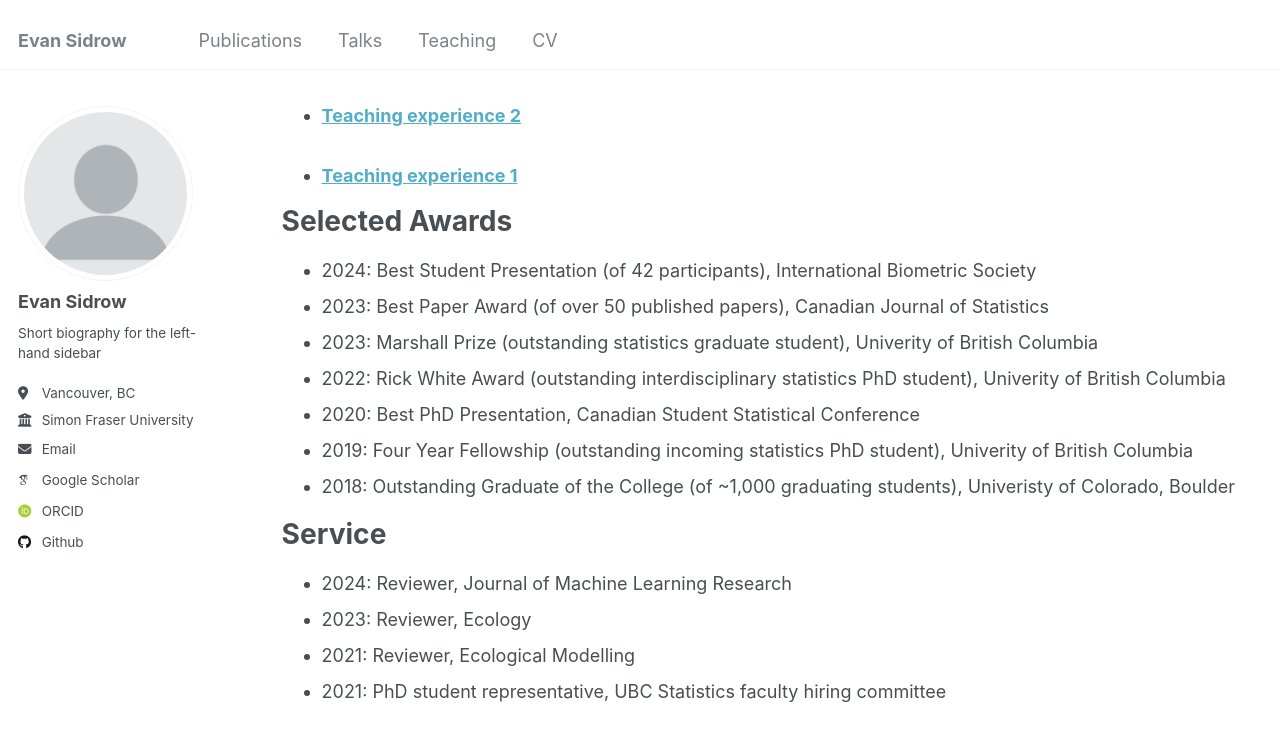
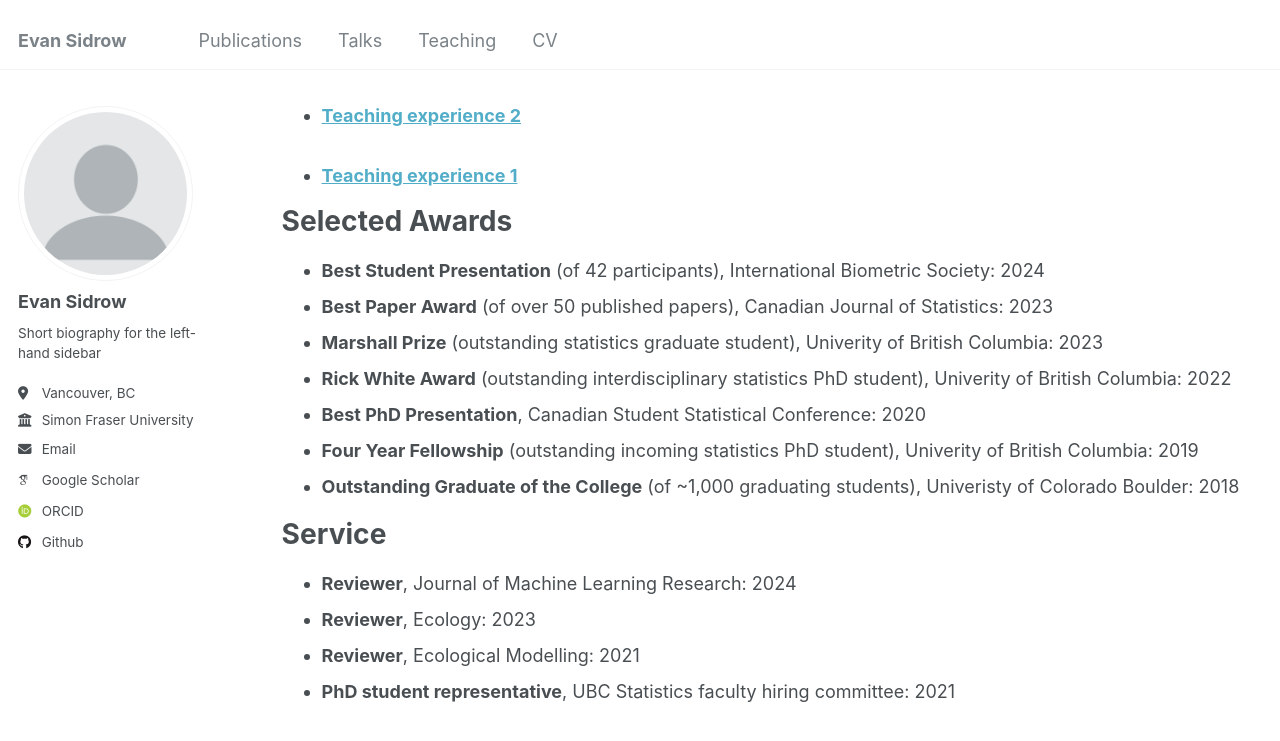
Before and after one commit to EvanSidrow/EvanSidrow.github.io, a Jekyll site: the page built from _pages/cv.md, in a window 1280 px wide and 900 px high, scrolled down 2291 px. Shown: the top 741 px of the window. Built offline with Jekyll 4.4.1, drawn with Linux system fonts in a browser that asks for light colours; some web fonts are replaced; some of the changed text lies outside the part shown.

Commit message:
Update cv.md

```diff
--- a/_pages/cv.md
+++ b/_pages/cv.md
@@ -22,31 +22,31 @@ Education
 
 Work experience
 ======
-* Oct 2024 - Present: **Distinguished Postdoctoral Research Fellow**, Simon Fraser University
+* **Distinguished Postdoctoral Research Fellow**, Simon Fraser University: Oct 2024 - Present
   * Develop variational Bayesian inference techniques over phylogenetic trees
   * Classify killer whale audio data using deep learning architectures in PyTorch
   * Experience parallelizing thousands of experiments on remote cluster
 
-* Dec 2021 - Oct 2024: **Senior Statistical Consultant**, University of British Columbia
+* **Senior Statistical Consultant**, University of British Columbia: Dec 2021 - Oct 2024
   * Assisted clients with formulating research questions and study designs
   * Implemented statistical and machine learning methods including clustering analysis, NLP, mixed effects models, and longitudinal analysis
   * Interdisciplinary clients (e.g., medicine, oceanography, political science)
   * Wrote technical reports to communicate recommendations
 
-* Jun 2018 - Jun 2019: **Data Scientist II**, Seagate Technology
+* **Data Scientist II**, Seagate Technology: Jun 2018 - Jun 2019
   * Developed deep learning architectures (e.g., LSTMs and autoencoders) to diagnose anomalies in high-dimensional time series sensor data
   * Created application to automatically query multiple databases and detect hard drive manufacturing errors
 
-* Summer 2017:  **Data Scientist Intern**, Code42 Software
+* **Data Scientist Intern**, Code42 Software: Summer 2017
   * Used machine learning (DBSCAN, SVM) to find anomalies in IP addresses
   * Traced and plotted the file history within the company using Python
   * Extensive use of Pandas and Spark on an AWS EMR cluster
 
 Technical Skills
 ======
-* Programing Languages:
+* **Programing Languages**:
   * Python (numpy, scikit-learn, matplotlib, scipy, pandas, pyspark, tensorflow, keras, pytorch), R (dplyr, ggplot, Rcpp), MATLAB, Julia, SQL, C/C++
-* Software Tools:
+* **Software Tools**:
   * Git, Mathematica, LaTeX, OSX, Windows, Linux
 
 Publications
@@ -69,17 +69,17 @@ Teaching
 
 Selected Awards
 ======
-* 2024: Best Student Presentation (of 42 participants), International Biometric Society
-* 2023: Best Paper Award (of over 50 published papers), Canadian Journal of Statistics
-* 2023: Marshall Prize (outstanding statistics graduate student), Univerity of British Columbia
-* 2022: Rick White Award (outstanding interdisciplinary statistics PhD student), Univerity of British Columbia
-* 2020: Best PhD Presentation, Canadian Student Statistical Conference
-* 2019: Four Year Fellowship (outstanding incoming statistics PhD student), Univerity of British Columbia
-* 2018: Outstanding Graduate of the College (of ~1,000 graduating students), Univeristy of Colorado, Boulder
+* **Best Student Presentation** (of 42 participants), International Biometric Society: 2024
+* **Best Paper Award** (of over 50 published papers), Canadian Journal of Statistics: 2023
+* **Marshall Prize** (outstanding statistics graduate student), Univerity of British Columbia: 2023
+* **Rick White Award** (outstanding interdisciplinary statistics PhD student), Univerity of British Columbia: 2022
+* **Best PhD Presentation**, Canadian Student Statistical Conference: 2020
+* **Four Year Fellowship** (outstanding incoming statistics PhD student), Univerity of British Columbia: 2019
+* **Outstanding Graduate of the College** (of ~1,000 graduating students), Univeristy of Colorado Boulder: 2018
 
 Service
 ======
-* 2024: Reviewer, Journal of Machine Learning Research
-* 2023: Reviewer, Ecology
-* 2021: Reviewer, Ecological Modelling
-* 2021: PhD student representative, UBC Statistics faculty hiring committee
+* **Reviewer**, Journal of Machine Learning Research: 2024
+* **Reviewer**, Ecology: 2023
+* **Reviewer**, Ecological Modelling: 2021
+* **PhD student representative**, UBC Statistics faculty hiring committee: 2021
```
